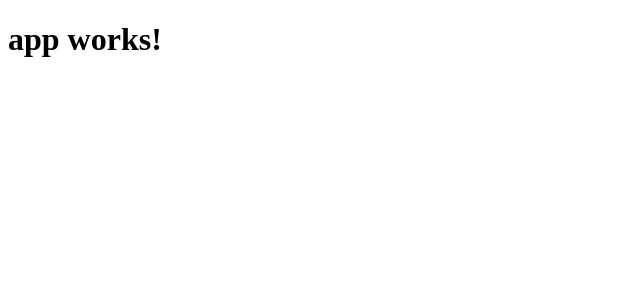
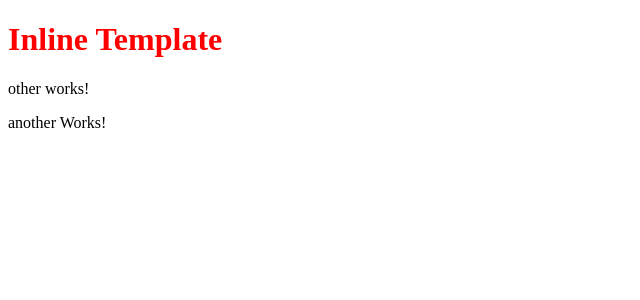
Before and after one commit to Jack-Valentine/NG_Study, an Angular app: page / in a window 1280 px wide. Shown: the top 300 px of the page, without its empty margins (0-640 px from the left). Built offline with nearby package versions, Linux system fonts and the light colour scheme.

Commit message:
multiple component lesson code
chapter 16 using multiple component lesson code

```diff
--- a/src/app/app.component.ts
+++ b/src/app/app.component.ts
@@ -2,9 +2,11 @@ import { Component } from '@angular/core';
 
 @Component({
   selector: 'app-root',
-  templateUrl: './app.component.html',
-  styleUrls: ['./app.component.css']
+  template: '<h1>Inline Template</h1>' +
+  '<fa-other></fa-other>' +
+  '<fa-another></fa-another>',
+  styles: ['h1 { color: red;}']
 })
 export class AppComponent {
-  title = 'app works!';
+  title = 'I changed it!';
 }
--- a/src/app/app.module.ts
+++ b/src/app/app.module.ts
@@ -4,10 +4,14 @@ import { FormsModule } from '@angular/forms';
 import { HttpModule } from '@angular/http';
 
 import { AppComponent } from './app.component';
+import { OtherComponent } from './other/other.component';
+import { AnotherComponent } from './other/another.component';
 
 @NgModule({
   declarations: [
-    AppComponent
+    AppComponent,
+    OtherComponent,
+    AnotherComponent
   ],
   imports: [
     BrowserModule,
--- /dev/null
+++ b/src/app/other/another.component.ts
@@ -0,0 +1,19 @@
+import { Component, OnInit } from '@angular/core';
+
+@Component({
+  selector: 'fa-another',
+  template: `
+    <p>
+      another Works!
+    </p>
+  `,
+  styles: []
+})
+export class AnotherComponent implements OnInit {
+
+  constructor() { }
+
+  ngOnInit() {
+  }
+
+}
--- /dev/null
+++ b/src/app/other/other.component.html
@@ -0,0 +1,3 @@
+<p>
+  other works!
+</p>
--- /dev/null
+++ b/src/app/other/other.component.ts
@@ -0,0 +1,15 @@
+import { Component, OnInit } from '@angular/core';
+
+@Component({
+  selector: 'fa-other',
+  templateUrl: './other.component.html',
+  styleUrls: ['./other.component.css']
+})
+export class OtherComponent implements OnInit {
+
+  constructor() { }
+
+  ngOnInit() {
+  }
+
+}
```
Also changed, not shown: src/app/other/other.component.css (added), 1 other file (tests, documents, lock files or other folders).
